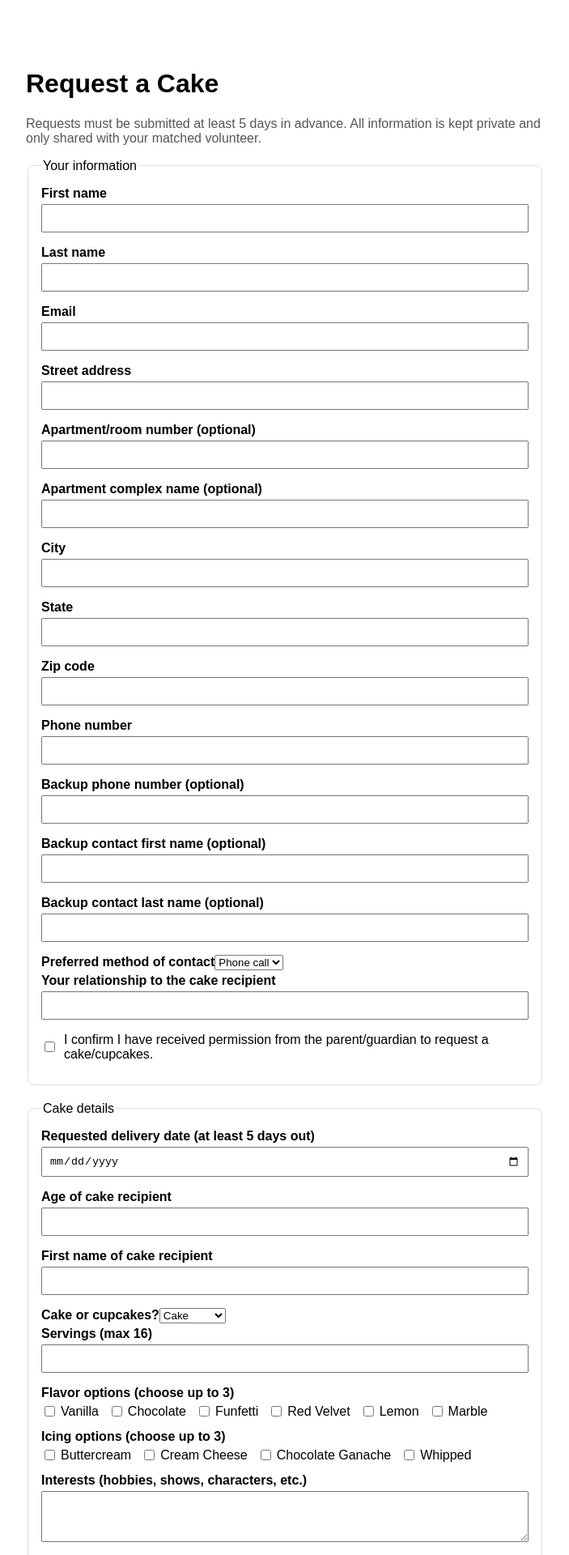
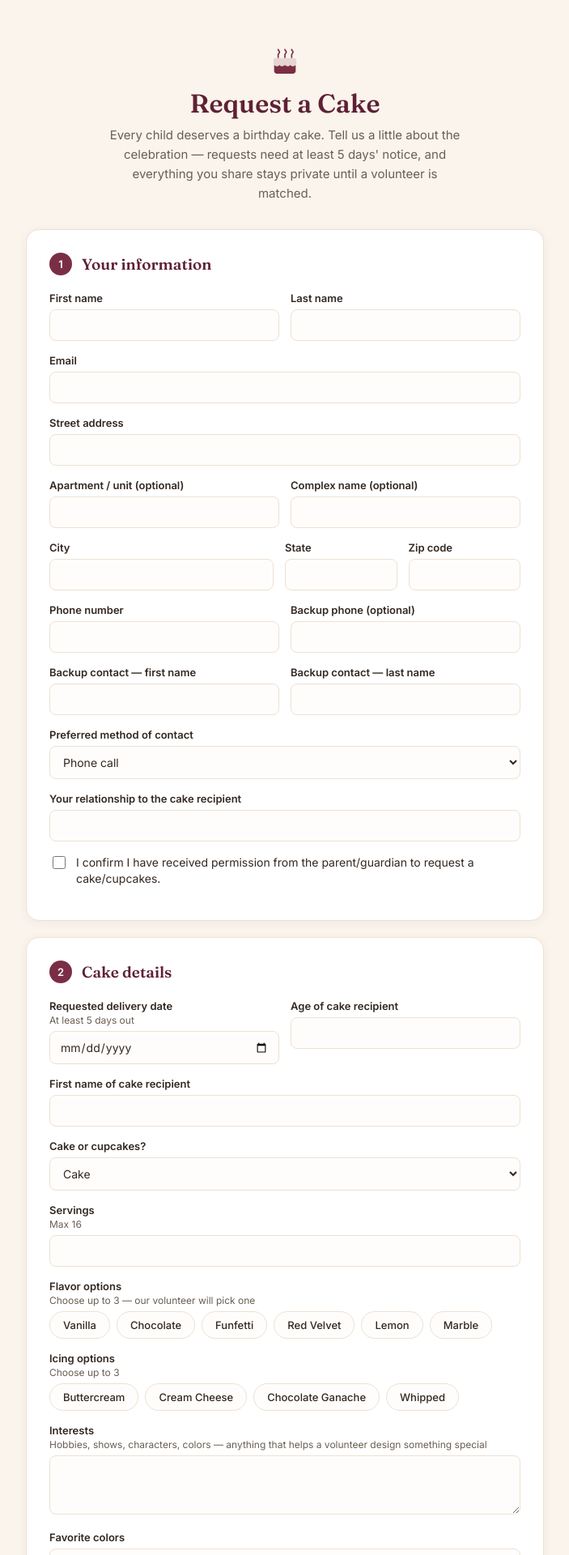
Before and after one commit to jacobsh2000/cake, a Next.js app: page /request in a window 1280 px wide. Shown: the top 1920 px of the page at 81% size, without its empty margins (288-991 px from the left). Built offline with nearby package versions, Linux system fonts and the light colour scheme.

Commit message:
request page update

```diff
--- a/app/layout.js
+++ b/app/layout.js
@@ -9,6 +9,14 @@ export default function RootLayout({ children }) {
   return (
     <ClerkProvider>
       <html lang="en">
+        <head>
+          <link rel="preconnect" href="https://fonts.googleapis.com" />
+          <link rel="preconnect" href="https://fonts.gstatic.com" crossOrigin="anonymous" />
+          <link
+            href="https://fonts.googleapis.com/css2?family=Fraunces:opsz,wght@9..144,500;9..144,600;9..144,700&family=Inter:wght@400;500;600&display=swap"
+            rel="stylesheet"
+          />
+        </head>
         <body style={{ margin: 0 }}>{children}</body>
       </html>
     </ClerkProvider>
--- a/app/request/page.js
+++ b/app/request/page.js
@@ -4,6 +4,19 @@ import { useState } from "react";
 
 const FLAVORS = ["Vanilla", "Chocolate", "Funfetti", "Red Velvet", "Lemon", "Marble"];
 const ICINGS = ["Buttercream", "Cream Cheese", "Chocolate Ganache", "Whipped"];
+
+// ---- palette ----
+const COLORS = {
+  bg: "#FAF4EC",
+  card: "#FFFFFF",
+  berry: "#7A2E45",
+  berryDark: "#5E2135",
+  gold: "#C98A2B",
+  ink: "#332821",
+  inkSoft: "#6B5E54",
+  border: "#EDE1D3",
+  error: "#B3261E",
+};
 
 export default function RequestPage() {
   const [form, setForm] = useState({
@@ -27,7 +40,7 @@ export default function RequestPage() {
     heardAboutUs: "",
     termsAccepted: false,
   });
-  const [status, setStatus] = useState("idle"); // idle | submitting | done | error
+  const [status, setStatus] = useState("idle");
   const [errorMsg, setErrorMsg] = useState("");
 
   function update(field, value) {
@@ -37,10 +50,8 @@ export default function RequestPage() {
   function toggleMulti(field, value, max) {
     setForm((f) => {
       const current = f[field];
-      if (current.includes(value)) {
-        return { ...f, [field]: current.filter((v) => v !== value) };
-      }
-      if (current.length >= max) return f; // cap enforced client-side
+      if (current.includes(value)) return { ...f, [field]: current.filter((v) => v !== value) };
+      if (current.length >= max) return f;
       return { ...f, [field]: [...current, value] };
     });
   }
@@ -50,8 +61,6 @@ export default function RequestPage() {
     setStatus("submitting");
     setErrorMsg("");
 
-    // 5-day lead time check, enforced client-side AND should be re-checked
-    // server-side / in a DB constraint before go-live.
     const requestedDate = new Date(form.requestedDatetime);
     const minDate = new Date();
     minDate.setDate(minDate.getDate() + 5);
@@ -82,45 +91,66 @@ export default function RequestPage() {
 
   if (status === "done") {
     return (
-      <main style={{ maxWidth: 640, margin: "60px auto", padding: 24, fontFamily: "sans-serif" }}>
-        <h1>Request submitted</h1>
-        <p>Thank you! Our team will review your request and a volunteer will reach out once matched.</p>
-      </main>
+      <div style={pageWrap}>
+        <div style={{ ...card, maxWidth: 480, textAlign: "center", padding: "48px 32px" }}>
+          <CakeIcon size={48} color={COLORS.berry} />
+          <h1 style={{ ...heading, fontSize: 28, marginTop: 20 }}>Request received</h1>
+          <p style={{ ...bodyText, marginTop: 8 }}>
+            Thank you for reaching out. Our team will review your request, and a volunteer
+            will be in touch once one is matched.
+          </p>
+        </div>
+      </div>
     );
   }
 
   return (
-    <main style={{ maxWidth: 640, margin: "40px auto", padding: 24, fontFamily: "sans-serif" }}>
-      <h1>Request a Cake</h1>
-      <p style={{ color: "#555" }}>
-        Requests must be submitted at least 5 days in advance. All information is kept private
-        and only shared with your matched volunteer.
+    <div style={pageWrap}>
+      <div style={{ maxWidth: 640, width: "100%" }}>
+        <header style={{ textAlign: "center", marginBottom: 32 }}>
+          <CakeIcon size={40} color={COLORS.berry} />
+          <h1 style={{ ...heading, fontSize: 32, marginTop: 12, marginBottom: 8 }}>
+            Request a Cake
+          </h1>
+          <p style={{ ...bodyText, maxWidth: 440, margin: "0 auto" }}>
+            Every child deserves a birthday cake. Tell us a little about the celebration —
+            requests need at least 5 days' notice, and everything you share stays private
+            until a volunteer is matched.
           </p>
+        </header>
 
         <form onSubmit={handleSubmit}>
-        <fieldset style={fieldsetStyle}>
-          <legend>Your information</legend>
+          <Section number={1} title="Your information">
+            <Row>
               <Field label="First name" value={form.firstName} onChange={(v) => update("firstName", v)} required />
               <Field label="Last name" value={form.lastName} onChange={(v) => update("lastName", v)} required />
+            </Row>
             <Field label="Email" type="email" value={form.email} onChange={(v) => update("email", v)} required />
             <Field label="Street address" value={form.streetAddress} onChange={(v) => update("streetAddress", v)} required />
-          <Field label="Apartment/room number (optional)" value={form.apartmentNumber} onChange={(v) => update("apartmentNumber", v)} />
-          <Field label="Apartment complex name (optional)" value={form.apartmentComplexName} onChange={(v) => update("apartmentComplexName", v)} />
+            <Row>
+              <Field label="Apartment / unit (optional)" value={form.apartmentNumber} onChange={(v) => update("apartmentNumber", v)} />
+              <Field label="Complex name (optional)" value={form.apartmentComplexName} onChange={(v) => update("apartmentComplexName", v)} />
+            </Row>
+            <Row cols="2fr 1fr 1fr">
               <Field label="City" value={form.city} onChange={(v) => update("city", v)} required />
               <Field label="State" value={form.state} onChange={(v) => update("state", v)} required />
               <Field label="Zip code" value={form.zipCode} onChange={(v) => update("zipCode", v)} required />
+            </Row>
+            <Row>
               <Field label="Phone number" value={form.phoneNumber} onChange={(v) => update("phoneNumber", v)} required />
-          <Field label="Backup phone number (optional)" value={form.backupPhoneNumber} onChange={(v) => update("backupPhoneNumber", v)} />
-          <Field label="Backup contact first name (optional)" value={form.backupContactFirstName} onChange={(v) => update("backupContactFirstName", v)} />
-          <Field label="Backup contact last name (optional)" value={form.backupContactLastName} onChange={(v) => update("backupContactLastName", v)} />
+              <Field label="Backup phone (optional)" value={form.backupPhoneNumber} onChange={(v) => update("backupPhoneNumber", v)} />
+            </Row>
+            <Row>
+              <Field label="Backup contact — first name" value={form.backupContactFirstName} onChange={(v) => update("backupContactFirstName", v)} />
+              <Field label="Backup contact — last name" value={form.backupContactLastName} onChange={(v) => update("backupContactLastName", v)} />
+            </Row>
 
-          <Label text="Preferred method of contact">
-            <select value={form.preferredContactMethod} onChange={(e) => update("preferredContactMethod", e.target.value)}>
-              <option value="phone">Phone call</option>
-              <option value="text">Text</option>
-              <option value="email">Email</option>
-            </select>
-          </Label>
+            <SelectField
+              label="Preferred method of contact"
+              value={form.preferredContactMethod}
+              onChange={(v) => update("preferredContactMethod", v)}
+              options={[["phone", "Phone call"], ["text", "Text"], ["email", "Email"]]}
+            />
 
             <Field label="Your relationship to the cake recipient" value={form.relationshipToRecipient} onChange={(v) => update("relationshipToRecipient", v)} required />
 
@@ -129,117 +159,266 @@ export default function RequestPage() {
               checked={form.guardianPermissionConfirmed}
               onChange={(v) => update("guardianPermissionConfirmed", v)}
             />
-        </fieldset>
+          </Section>
 
-        <fieldset style={fieldsetStyle}>
-          <legend>Cake details</legend>
-          <Field label="Requested delivery date (at least 5 days out)" type="date" value={form.requestedDatetime} onChange={(v) => update("requestedDatetime", v)} required />
+          <Section number={2} title="Cake details">
+            <Row>
+              <Field label="Requested delivery date" hint="At least 5 days out" type="date" value={form.requestedDatetime} onChange={(v) => update("requestedDatetime", v)} required />
               <Field label="Age of cake recipient" type="number" value={form.recipientAge} onChange={(v) => update("recipientAge", v)} required />
+            </Row>
             <Field label="First name of cake recipient" value={form.recipientFirstName} onChange={(v) => update("recipientFirstName", v)} required />
 
-          <Label text="Cake or cupcakes?">
-            <select value={form.cakeOrCupcakes} onChange={(e) => update("cakeOrCupcakes", e.target.value)}>
-              <option value="cake">Cake</option>
-              <option value="cupcakes">Cupcakes</option>
-            </select>
-          </Label>
+            <SelectField
+              label="Cake or cupcakes?"
+              value={form.cakeOrCupcakes}
+              onChange={(v) => update("cakeOrCupcakes", v)}
+              options={[["cake", "Cake"], ["cupcakes", "Cupcakes"]]}
+            />
 
             {form.cakeOrCupcakes === "cake" ? (
-            <Field label="Servings (max 16)" type="number" max={16} value={form.servings} onChange={(v) => update("servings", v)} required />
+              <Field label="Servings" hint="Max 16" type="number" max={16} value={form.servings} onChange={(v) => update("servings", v)} required />
             ) : (
-            <Field label="Cupcake count (max 24)" type="number" max={24} value={form.cupcakeCount} onChange={(v) => update("cupcakeCount", v)} required />
+              <Field label="Cupcake count" hint="Max 24" type="number" max={24} value={form.cupcakeCount} onChange={(v) => update("cupcakeCount", v)} required />
             )}
 
-          <MultiSelect label="Flavor options (choose up to 3)" options={FLAVORS} selected={form.flavorOptions} onToggle={(v) => toggleMulti("flavorOptions", v, 3)} />
-          <MultiSelect label="Icing options (choose up to 3)" options={ICINGS} selected={form.icingOptions} onToggle={(v) => toggleMulti("icingOptions", v, 3)} />
+            <PillSelect label="Flavor options" hint="Choose up to 3 — our volunteer will pick one" options={FLAVORS} selected={form.flavorOptions} onToggle={(v) => toggleMulti("flavorOptions", v, 3)} />
+            <PillSelect label="Icing options" hint="Choose up to 3" options={ICINGS} selected={form.icingOptions} onToggle={(v) => toggleMulti("icingOptions", v, 3)} />
 
-          <Label text="Interests (hobbies, shows, characters, etc.)">
-            <textarea value={form.interests} onChange={(e) => update("interests", e.target.value)} rows={3} style={inputStyle} />
-          </Label>
+            <TextAreaField
+              label="Interests"
+              hint="Hobbies, shows, characters, colors — anything that helps a volunteer design something special"
+              value={form.interests}
+              onChange={(v) => update("interests", v)}
+            />
             <Field label="Favorite colors" value={form.favoriteColors} onChange={(v) => update("favoriteColors", v)} />
-        </fieldset>
+          </Section>
 
-        <fieldset style={fieldsetStyle}>
-          <legend>Allergies & preferences</legend>
+          <Section number={3} title="Allergies & preferences" isLast>
             <Checkbox label="Does the recipient have allergies or dietary restrictions?" checked={form.hasAllergies} onChange={(v) => update("hasAllergies", v)} />
             {form.hasAllergies && (
-            <>
-              <Label text="List allergies/dietary restrictions">
-                <textarea value={form.allergyDetails} onChange={(e) => update("allergyDetails", e.target.value)} rows={2} style={inputStyle} />
-              </Label>
-              <Label text="Severity">
-                <select value={form.allergySeverity} onChange={(e) => update("allergySeverity", e.target.value)}>
-                  <option value="">Select one</option>
-                  <option value="mild">Mild — preference/mild sensitivity</option>
-                  <option value="severe">Severe — safety-critical, cross-contamination risk</option>
-                </select>
-              </Label>
-            </>
+              <div style={{ marginLeft: 4, borderLeft: `3px solid ${COLORS.border}`, paddingLeft: 16, marginTop: 4, marginBottom: 16 }}>
+                <TextAreaField label="List allergies / dietary restrictions" value={form.allergyDetails} onChange={(v) => update("allergyDetails", v)} rows={2} />
+                <SelectField
+                  label="Severity"
+                  value={form.allergySeverity}
+                  onChange={(v) => update("allergySeverity", v)}
+                  options={[["", "Select one"], ["mild", "Mild — preference or mild sensitivity"], ["severe", "Severe — safety-critical, cross-contamination risk"]]}
+                />
+              </div>
             )}
 
             <Field label="Where did you hear about us?" value={form.heardAboutUs} onChange={(v) => update("heardAboutUs", v)} />
-          <Checkbox label="OK to share photos of the recipient within the private volunteer group?" checked={form.photoSharingOk} onChange={(v) => update("photoSharingOk", v)} />
+            <Checkbox label="OK for volunteers to share photos of the recipient within the private volunteer group?" checked={form.photoSharingOk} onChange={(v) => update("photoSharingOk", v)} />
             <Checkbox label="I have read and accept the terms of service." checked={form.termsAccepted} onChange={(v) => update("termsAccepted", v)} />
-        </fieldset>
+          </Section>
 
-        {errorMsg && <p style={{ color: "#c62828" }}>{errorMsg}</p>}
+          {errorMsg && (
+            <p style={{ color: COLORS.error, background: "#FDECEA", padding: "12px 16px", borderRadius: 10, fontSize: 14, marginBottom: 16 }}>
+              {errorMsg}
+            </p>
+          )}
 
-        <button type="submit" disabled={status === "submitting"} style={buttonStyle}>
-          {status === "submitting" ? "Submitting..." : "Submit request"}
+          <button type="submit" disabled={status === "submitting"} style={submitBtn}>
+            {status === "submitting" ? "Submitting…" : "Submit request"}
           </button>
         </form>
-    </main>
+      </div>
+    </div>
   );
 }
 
-// --- small presentational helpers ---
-const fieldsetStyle = { border: "1px solid #ddd", borderRadius: 8, padding: 16, marginBottom: 20 };
-const inputStyle = { width: "100%", padding: 8, marginTop: 4, marginBottom: 12, boxSizing: "border-box" };
-const buttonStyle = { padding: "10px 20px", fontSize: 16, cursor: "pointer" };
+// ==================== layout primitives ====================
 
-function Label({ text, children }) {
+const pageWrap = {
+  minHeight: "100vh",
+  background: COLORS.bg,
+  display: "flex",
+  justifyContent: "center",
+  padding: "56px 20px",
+  fontFamily: "'Inter', -apple-system, sans-serif",
+  color: COLORS.ink,
+};
+
+const heading = {
+  fontFamily: "'Fraunces', serif",
+  fontWeight: 600,
+  color: COLORS.berryDark,
+  margin: 0,
+};
+
+const bodyText = { color: COLORS.inkSoft, fontSize: 15, lineHeight: 1.6 };
+
+const card = {
+  background: COLORS.card,
+  borderRadius: 16,
+  border: `1px solid ${COLORS.border}`,
+  boxShadow: "0 2px 12px rgba(122,46,69,0.06)",
+};
+
+const submitBtn = {
+  width: "100%",
+  padding: "16px 24px",
+  fontSize: 16,
+  fontWeight: 600,
+  fontFamily: "'Inter', sans-serif",
+  color: "#fff",
+  background: COLORS.berry,
+  border: "none",
+  borderRadius: 12,
+  cursor: "pointer",
+  boxShadow: "0 4px 14px rgba(122,46,69,0.25)",
+};
+
+function Section({ number, title, children, isLast }) {
   return (
-    <label style={{ display: "block", marginBottom: 4, fontWeight: 600 }}>
-      {text}
+    <div style={{ ...card, padding: 28, marginBottom: isLast ? 28 : 20 }}>
+      <div style={{ display: "flex", alignItems: "center", gap: 12, marginBottom: 20 }}>
+        <span
+          style={{
+            width: 28, height: 28, borderRadius: "50%",
+            background: COLORS.berry, color: "#fff",
+            display: "flex", alignItems: "center", justifyContent: "center",
+            fontSize: 13, fontWeight: 600, flexShrink: 0,
+          }}
+        >
+          {number}
+        </span>
+        <h2 style={{ ...heading, fontSize: 19 }}>{title}</h2>
+      </div>
       {children}
+    </div>
+  );
+}
+
+function Row({ children, cols }) {
+  return (
+    <div style={{ display: "grid", gridTemplateColumns: cols || "1fr 1fr", gap: 14 }}>
+      {children}
+    </div>
+  );
+}
+
+// ==================== field primitives ====================
+
+const labelStyle = { display: "block", fontSize: 13, fontWeight: 600, color: COLORS.ink, marginBottom: 6 };
+const hintStyle = { display: "block", fontSize: 12, color: COLORS.inkSoft, fontWeight: 400, marginTop: 2 };
+const inputBase = {
+  width: "100%",
+  padding: "10px 12px",
+  fontSize: 14,
+  fontFamily: "'Inter', sans-serif",
+  color: COLORS.ink,
+  border: `1.5px solid ${COLORS.border}`,
+  borderRadius: 8,
+  marginBottom: 16,
+  boxSizing: "border-box",
+  background: "#FFFDFB",
+  outline: "none",
+};
+
+function FieldLabel({ label, hint }) {
+  return (
+    <label style={labelStyle}>
+      {label}
+      {hint && <span style={hintStyle}>{hint}</span>}
     </label>
   );
 }
 
-function Field({ label, value, onChange, type = "text", required = false, max }) {
+function Field({ label, hint, value, onChange, type = "text", required = false, max }) {
   return (
-    <Label text={label}>
+    <div>
+      <FieldLabel label={label} hint={hint} />
       <input
         type={type}
         value={value}
         max={max}
         required={required}
         onChange={(e) => onChange(e.target.value)}
-        style={inputStyle}
+        style={inputBase}
       />
-    </Label>
+    </div>
+  );
+}
+
+function TextAreaField({ label, hint, value, onChange, rows = 3 }) {
+  return (
+    <div>
+      <FieldLabel label={label} hint={hint} />
+      <textarea value={value} onChange={(e) => onChange(e.target.value)} rows={rows} style={{ ...inputBase, resize: "vertical" }} />
+    </div>
+  );
+}
+
+function SelectField({ label, hint, value, onChange, options }) {
+  return (
+    <div>
+      <FieldLabel label={label} hint={hint} />
+      <select value={value} onChange={(e) => onChange(e.target.value)} style={inputBase}>
+        {options.map(([v, l]) => (
+          <option key={v} value={v}>{l}</option>
+        ))}
+      </select>
+    </div>
   );
 }
 
 function Checkbox({ label, checked, onChange }) {
   return (
-    <label style={{ display: "flex", alignItems: "center", gap: 8, marginBottom: 12 }}>
-      <input type="checkbox" checked={checked} onChange={(e) => onChange(e.target.checked)} />
+    <label style={{ display: "flex", alignItems: "flex-start", gap: 10, marginBottom: 14, fontSize: 14, color: COLORS.ink, cursor: "pointer", lineHeight: 1.4 }}>
+      <input
+        type="checkbox"
+        checked={checked}
+        onChange={(e) => onChange(e.target.checked)}
+        style={{ marginTop: 2, width: 16, height: 16, accentColor: COLORS.berry, flexShrink: 0 }}
+      />
       {label}
     </label>
   );
 }
 
-function MultiSelect({ label, options, selected, onToggle }) {
+function PillSelect({ label, hint, options, selected, onToggle }) {
   return (
-    <div style={{ marginBottom: 12 }}>
-      <div style={{ fontWeight: 600, marginBottom: 4 }}>{label}</div>
-      {options.map((opt) => (
-        <label key={opt} style={{ display: "inline-flex", alignItems: "center", gap: 4, marginRight: 12 }}>
-          <input type="checkbox" checked={selected.includes(opt)} onChange={() => onToggle(opt)} />
+    <div style={{ marginBottom: 16 }}>
+      <FieldLabel label={label} hint={hint} />
+      <div style={{ display: "flex", flexWrap: "wrap", gap: 8, marginTop: 4 }}>
+        {options.map((opt) => {
+          const active = selected.includes(opt);
+          return (
+            <button
+              type="button"
+              key={opt}
+              onClick={() => onToggle(opt)}
+              style={{
+                padding: "8px 16px",
+                borderRadius: 999,
+                fontSize: 13,
+                fontWeight: 500,
+                fontFamily: "'Inter', sans-serif",
+                cursor: "pointer",
+                border: `1.5px solid ${active ? COLORS.berry : COLORS.border}`,
+                background: active ? COLORS.berry : "#FFFDFB",
+                color: active ? "#fff" : COLORS.ink,
+                transition: "all 0.12s ease",
+              }}
+            >
               {opt}
-        </label>
-      ))}
+            </button>
+          );
+        })}
+      </div>
     </div>
   );
 }
+
+function CakeIcon({ size = 40, color = "#7A2E45" }) {
+  return (
+    <svg width={size} height={size} viewBox="0 0 48 48" fill="none" style={{ margin: "0 auto", display: "block" }}>
+      <path d="M14 18 L14 14 C14 12 16 12 16 10 C16 8 14 8 14 6" stroke={color} strokeWidth="2" strokeLinecap="round" fill="none" />
+      <path d="M24 18 L24 14 C24 12 26 12 26 10 C26 8 24 8 24 6" stroke={color} strokeWidth="2" strokeLinecap="round" fill="none" />
+      <path d="M34 18 L34 14 C34 12 36 12 36 10 C36 8 34 8 34 6" stroke={color} strokeWidth="2" strokeLinecap="round" fill="none" />
+      <rect x="8" y="20" width="32" height="9" rx="2" fill={color} opacity="0.15" stroke={color} strokeWidth="2" />
+      <path d="M8 29 C8 29 12 33 16 29 C20 33 24 29 24 29 C24 29 28 33 32 29 C36 33 40 29 40 29 L40 38 C40 40 38 42 36 42 L12 42 C10 42 8 40 8 38 Z" fill={color} />
+    </svg>
+  );
+}
```
Lines whose indentation alone changed are shown as unchanged.
